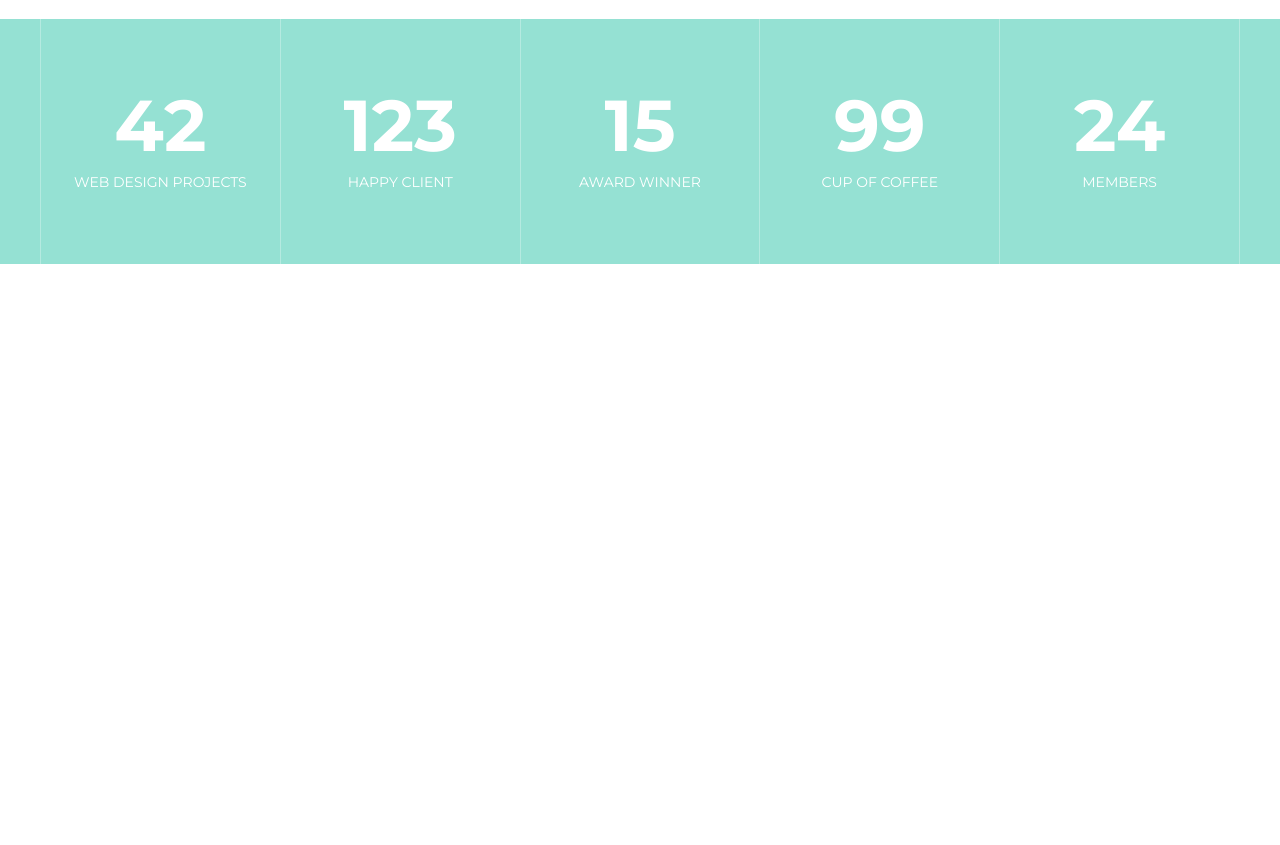
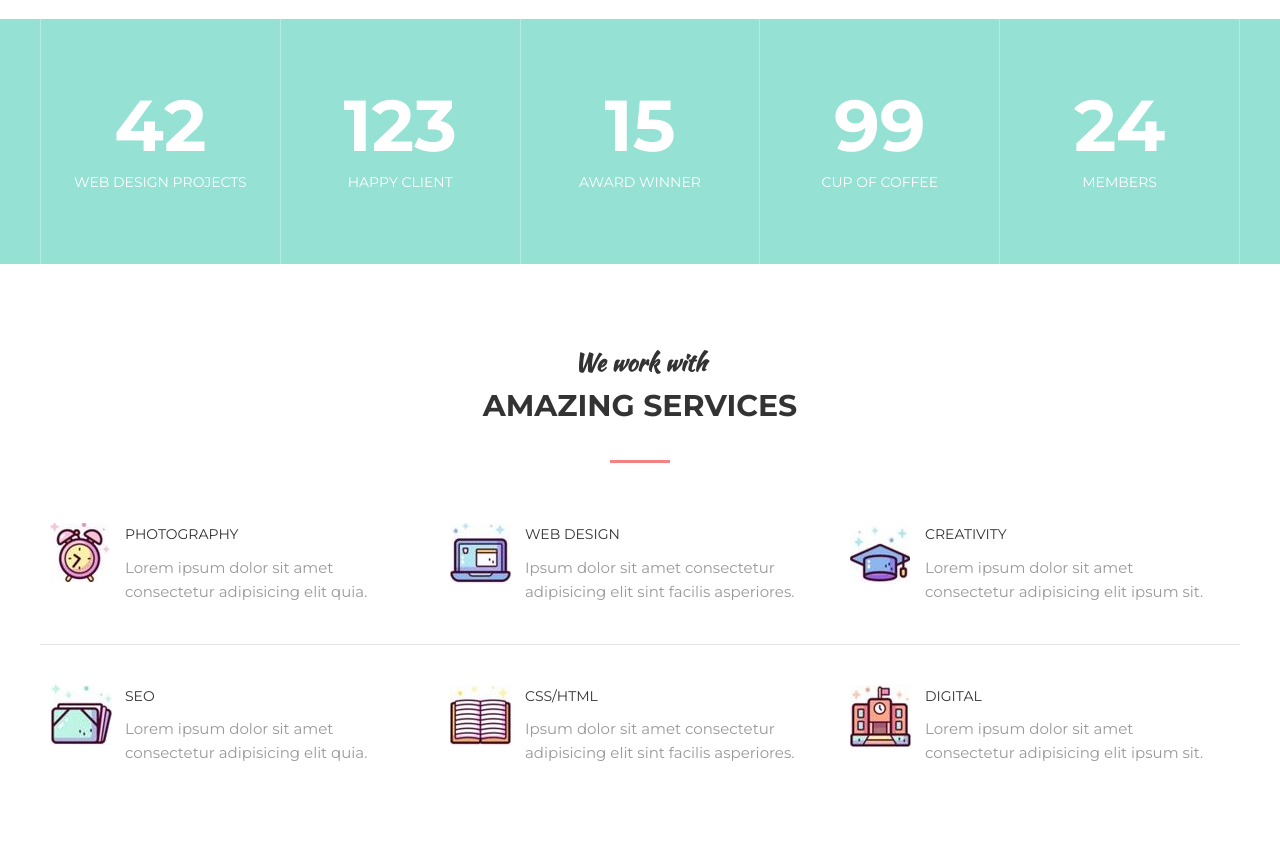
Before and after one commit to foxta1ll/Website-made-with-HTML-CSS-and-JS, a plain HTML site: page Myweb2/index.html in a window 1280 px wide. Shown: the part 1442-2287 px from the top of the page. Before the commit the page ends 1706 px from the top, so only its background shows below. Drawn offline with Linux system fonts and the light colour scheme; files whose address does not match are found by name.

Commit message:
Добавил блок сервисов

```diff
--- a/Myweb2/assets/css/style.css
+++ b/Myweb2/assets/css/style.css
@@ -15,6 +15,17 @@ body {
 
 h1,h2,h3,h4,h5,h6 {
     margin: 0;
+}
+
+hr {
+    display: block;
+    width: 100%;
+    height: 1px;
+    margin: 40px 0;
+
+    border: 0;
+
+    background-color: #e5e5e5;
 }
 
 /* CONTAINER */
@@ -231,7 +242,7 @@ h1,h2,h3,h4,h5,h6 {
 .section__header {
     width: 100%;
     max-width: 950px;
-    margin: 0 auto 40px;
+    margin: 0 auto 60px;
 
     text-align: center;
 }
@@ -364,3 +375,39 @@ h1,h2,h3,h4,h5,h6 {
     font-size: 14px;
     text-transform: uppercase;
 }
+
+/* SERVICES */
+
+.services {
+    display: flex;
+}
+
+.services__item {
+    flex: 1 1 0;
+
+    padding-left: 85px;
+    padding-right: 35px;
+
+    position: relative;
+
+}
+
+.services__icon {
+    position: absolute;
+    top: 0;
+    left: 10px;
+    z-index: 1;
+}
+
+.services__title {
+    margin-bottom: 10px;
+
+    font-size: 14px;
+    color: #333;
+    text-transform: uppercase;
+}
+
+.services__text {
+    font-size: 15px;
+    color: #999;
+}
--- a/Myweb2/index.html
+++ b/Myweb2/index.html
@@ -130,6 +130,67 @@
             </div>
         </div>
 
-        <div></div>
+        <section class="section">
+            <div class="container">
+
+                <div class="section__header">
+                    <h3 class="section__suptitle">We work with</h3>
+                    <h2 class="section__title">Amazing services</h2>
+                </div>
+
+                <div class="services">
+
+                    <div class="services__item">
+                        <img class="services__icon" src="file:///G:/projects/Myweb2/assets/img/services/1.jpg" alt="">
+
+                        <div class="services__title">Photography</div>
+                        <div class="services__text">Lorem ipsum dolor sit amet consectetur adipisicing elit quia.</div>
+                    </div>
+
+                    <div class="services__item">
+                        <img class="services__icon" src="file:///G:/projects/Myweb2/assets/img/services/2.jpg" alt="">
+
+                        <div class="services__title">web design</div>
+                        <div class="services__text">Ipsum dolor sit amet consectetur adipisicing elit sint facilis asperiores.</div>
+                    </div>
+
+                    <div class="services__item">
+                        <img class="services__icon" src="file:///G:/projects/Myweb2/assets/img/services/3.jpg" alt="">
+
+                        <div class="services__title">creativity</div>
+                        <div class="services__text">Lorem ipsum dolor sit amet consectetur adipisicing elit ipsum sit.</div>
+                    </div>
+
+                </div>
+
+                <hr>
+
+                <div class="services">
+
+                    <div class="services__item">
+                        <img class="services__icon" src="file:///G:/projects/Myweb2/assets/img/services/4.jpg" alt="">
+
+                        <div class="services__title">SEO</div>
+                        <div class="services__text">Lorem ipsum dolor sit amet consectetur adipisicing elit quia.</div>
+                    </div>
+
+                    <div class="services__item">
+                        <img class="services__icon" src="file:///G:/projects/Myweb2/assets/img/services/5.jpg" alt="">
+
+                        <div class="services__title">CSS/HTML</div>
+                        <div class="services__text">Ipsum dolor sit amet consectetur adipisicing elit sint facilis asperiores.</div>
+                    </div>
+
+                    <div class="services__item">
+                        <img class="services__icon" src="file:///G:/projects/Myweb2/assets/img/services/6.jpg" alt="">
+
+                        <div class="services__title">digital</div>
+                        <div class="services__text">Lorem ipsum dolor sit amet consectetur adipisicing elit ipsum sit.</div>
+                    </div>
+
+                </div>
+
+            </div>
+        </section>
     </body>
 </html>
```
Also changed, not shown: Myweb2/assets/img/services/1.jpg (added), Myweb2/assets/img/services/2.jpg (added), Myweb2/assets/img/services/3.jpg (added), Myweb2/assets/img/services/4.jpg (added), Myweb2/assets/img/services/5.jpg (added), Myweb2/assets/img/services/6.jpg (added).
